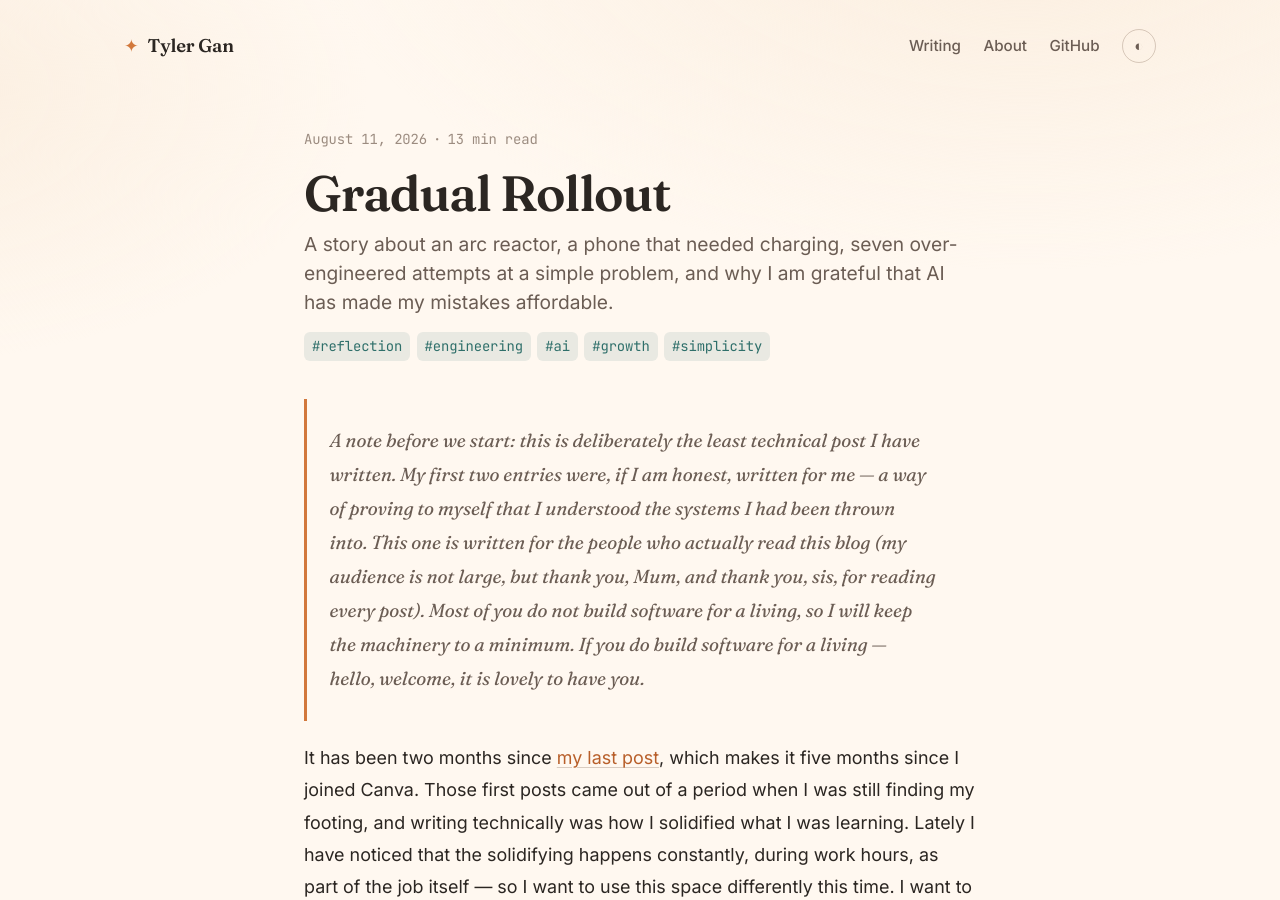
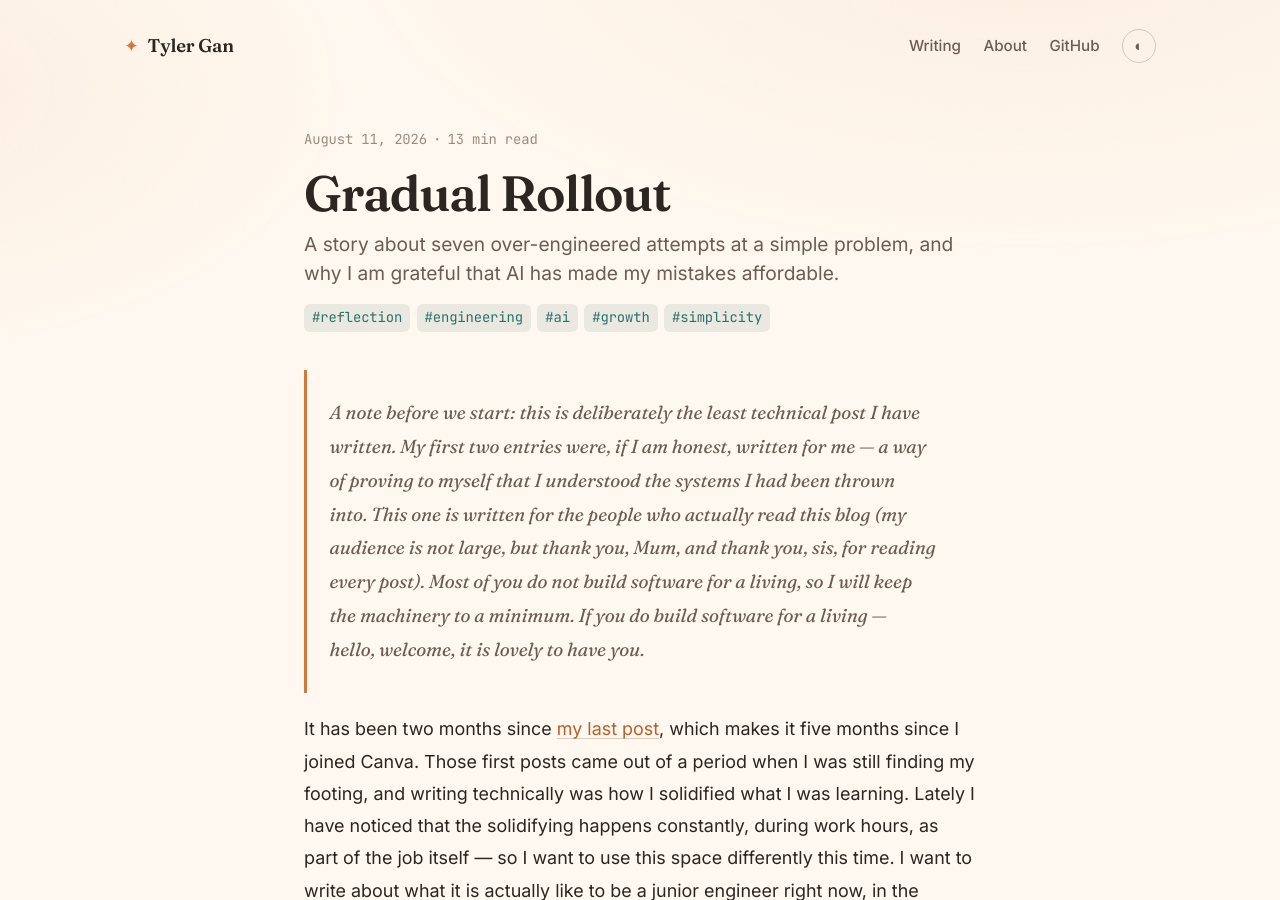
Before and after one commit to tylergan/boamm, a Jekyll site: the page built from _posts/2026-08-11-gradual-rollout.md, in a window 1280 px wide and 900 px high. Built offline with Jekyll 4.4.1, drawn with Linux system fonts in a browser that asks for light colours.

Commit message:
Simplify the Gradual Rollout subtitle
Drop the arc reactor imagery from the subtitle so the metaphor lands
inside the post instead of being given away up front.

Co-authored-by: Cursor <cursoragent@cursor.com>

```diff
--- a/_posts/2026-08-11-gradual-rollout.md
+++ b/_posts/2026-08-11-gradual-rollout.md
@@ -1,7 +1,7 @@
 ---
 layout: post
 title: "Gradual Rollout"
-subtitle: "A story about an arc reactor, a phone that needed charging, seven over-engineered attempts at a simple problem, and why I am grateful that AI has made my mistakes affordable."
+subtitle: "A story about seven over-engineered attempts at a simple problem, and why I am grateful that AI has made my mistakes affordable."
 tags: [reflection, engineering, ai, growth, simplicity]
 ---
 
```
